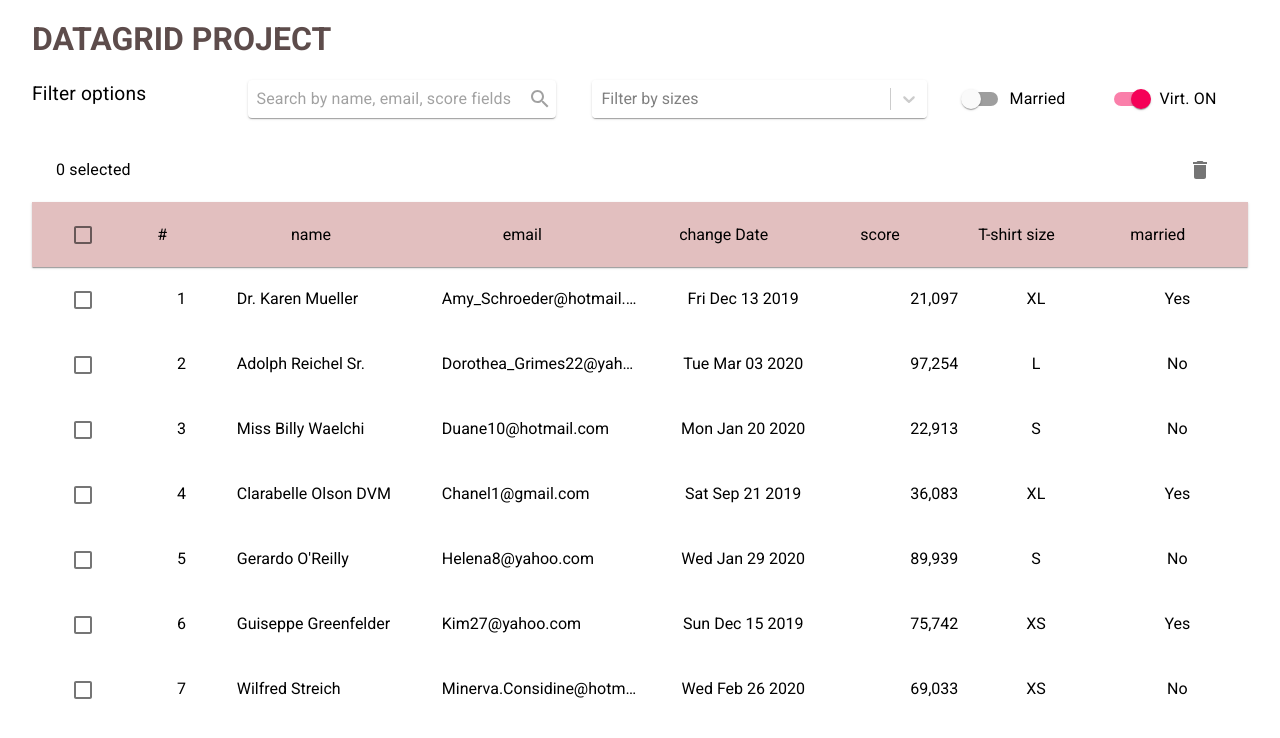
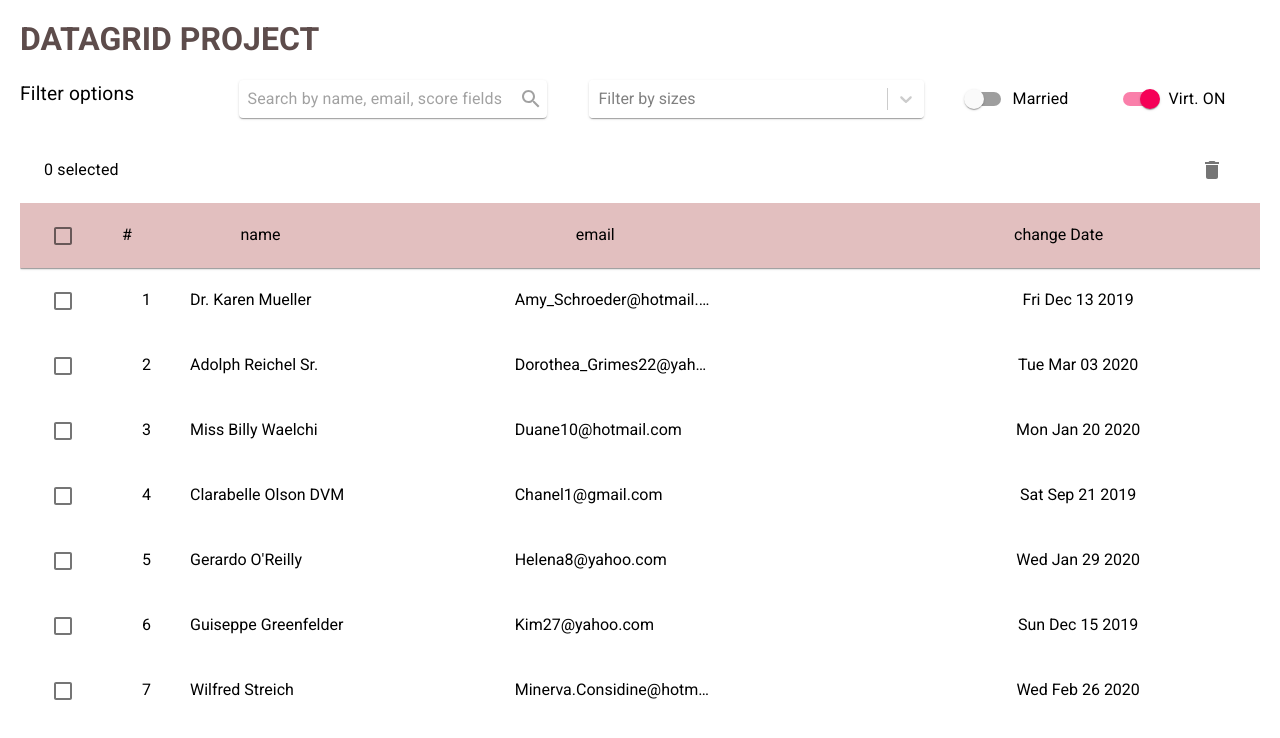
Before and after one commit to slolkunchik/datagrid, a React (Create React App) app: page / in a window 1280 px wide. Shown: the top 738 px of the page. Built offline with nearby package versions, Linux system fonts and the light colour scheme.

Commit message:
feat: add sticky for column and header

```diff
--- a/src/components/searchPanel/select/select-styles.module.css
+++ b/src/components/searchPanel/select/select-styles.module.css
@@ -1,6 +1,6 @@
 .select {
   width: 335px;
-  z-index: 3;
+  z-index: 5;
   box-shadow: 0px 2px 1px -1px rgba(0,0,0,0.2), 0px 1px 1px 0px rgba(0,0,0,0.14), 0px 1px 3px 0px rgba(0,0,0,0.12);
   border-radius: 4px;
   color: rgba(0, 0, 0, 0.87);
--- a/src/components/table/tableBodyVirtualized/TableBodyVirtualized.js
+++ /dev/null
@@ -1,33 +0,0 @@
-import React from 'react'
-import { FixedSizeList as List } from 'react-window'
-import TableRow from '../tableRow/TableRow'
-import AutoSizer from 'react-virtualized-auto-sizer'
-
-export default function TableBodyVirtualized({students, onSelectRow, selectedRows, isVirtualizationOn}) {
-  const Row = ({ index, style }) => {
-    const row = students[index]
-    return (
-      <TableRow
-        onSelectRow={onSelectRow}
-        selectedRows={selectedRows}
-        isVirtualizationOn={isVirtualizationOn}
-        style={style}
-        student={row}
-      />)
-  }
-
-  return (
-    <AutoSizer>
-      {({ width }) => (
-        <List
-          height={450}
-          itemSize={65}
-          width={width}
-          itemCount={students.length}
-        >
-          {Row}
-        </List>
-      )}
-    </AutoSizer>
-  )
-}
--- /dev/null
+++ b/src/components/table/tableBodyVirtualized/itemWrapper.js
@@ -0,0 +1,11 @@
+import React from 'react'
+
+const ItemWrapper = ({ data, index, style }) => {
+  const { ItemRenderer, stickyIndices } = data
+  if (stickyIndices && stickyIndices.includes(index)) {
+    return null;
+  }
+  return <ItemRenderer index={index} style={style} />;
+};
+
+export default ItemWrapper
--- /dev/null
+++ b/src/components/table/tableBodyVirtualized/stickyList.js
@@ -0,0 +1,14 @@
+import React, { createContext }  from 'react'
+import { FixedSizeList as List } from 'react-window'
+import ItemWrapper from './itemWrapper'
+
+export const StickyListContext = createContext()
+StickyListContext.displayName = 'StickyListContext'
+
+export const StickyList = ({ children, stickyIndices, ...rest }) => (
+  <StickyListContext.Provider value={{ ItemRenderer: children, stickyIndices }}>
+    <List itemData={{ ItemRenderer: children, stickyIndices }} {...rest}>
+      {ItemWrapper}
+    </List>
+  </StickyListContext.Provider>
+)
--- /dev/null
+++ b/src/components/table/tableBodyVirtualized/tableBodyVirtualized.js
@@ -0,0 +1,57 @@
+import React, {forwardRef }  from 'react'
+import TableRow from '../tableRow/TableRow'
+import AutoSizer from 'react-virtualized-auto-sizer'
+import TableHeadContainer from "../../../containers/tableContainer/tableHeadContainer/tableHeadContainer"
+import { StickyList, StickyListContext } from './stickyList'
+
+export default function TableBodyVirtualized({ children, stickyIndices, ...rest }) {
+  const {students, onSelectRow, selectedRows, isVirtualizationOn, handleSortClick, onSelectAll} = rest
+  const data = [null, ...students]
+
+  const Row = ({ index, style }) => {
+    const row = data[index]
+    return (
+      <TableRow
+        onSelectRow={onSelectRow}
+        selectedRows={selectedRows}
+        isVirtualizationOn={isVirtualizationOn}
+        style={style}
+        student={row}
+      />)
+  }
+
+  const StickyRow = () => (
+    <TableHeadContainer
+      handleSortClick={handleSortClick}
+      onSelectAll={onSelectAll}
+      selectedNumber={selectedRows.length}/>
+  );
+
+  const innerElementType = forwardRef(({ children, ...rest }, ref) => (
+    <StickyListContext.Consumer>
+      {() => (
+        <div ref={ref} {...rest}>
+            <StickyRow />
+          {children}
+        </div>
+      )}
+    </StickyListContext.Consumer>
+  ));
+
+  return (
+    <AutoSizer>
+      {({ width, height }) => (
+        <StickyList
+          height={height}
+          innerElementType={innerElementType}
+          itemCount={data.length}
+          itemSize={65}
+          width={width}
+          stickyIndices={[0]}
+        >
+          {Row}
+        </StickyList>
+      )}
+    </AutoSizer>
+  )
+}
--- a/src/components/table/tableHead/tableHead-styles.js
+++ b/src/components/table/tableHead/tableHead-styles.js
@@ -31,19 +31,33 @@ const useStyles = makeStyles({
   },
   tableHeadRow: {
     position: 'sticky',
+    zIndex: 3,
     top: 0,
     display: 'flex',
     height: 65,
     boxShadow: '0px 2px 1px -1px rgba(0,0,0,0.2), 0px 1px 1px 0px rgba(0,0,0,0.14), 0px 1px 3px 0px rgba(0,0,0,0.12)',
+    width: '200%',
   },
   checkbox: {
     width: 80,
+    flexGrow: 0,
+    position: 'sticky',
+    left: 0,
+    zIndex: 2,
   },
   id: {
     width: 75,
+    flexGrow: 0,
+    position: 'sticky',
+    left: 86,
+    zIndex: 2,
   },
   name: {
     width: 180,
+    flexGrow: 0,
+    position: 'sticky',
+    left: 167,
+    zIndex: 2,
   },
   changeDate: {
     width: 160,
--- a/src/components/table/tableRow/TableRow.js
+++ b/src/components/table/tableRow/TableRow.js
@@ -17,14 +17,30 @@ export default function TableRow({onSelectRow, selectedRows, isVirtualizationOn,
       })}
       onClick={event => onSelectRow(event, student.id)}
     >
-      <div className={clsx(classes.tableCell, classes.checkbox)}><Checkbox checked={isItemSelected}/></div>
-      <div className={clsx(classes.tableCell, classes.id)}>{student.id}</div>
-      <div className={clsx(classes.tableCell, classes.name)}>{student.name}</div>
-      <div className={classes.tableCell}><p className={classes.email}>{student.email}</p></div>
-      <div className={clsx(classes.tableCell, classes.date)}>{student.changeDate.toDateString('en-US')}</div>
-      <div className={clsx(classes.tableCell, classes.score)}>{student.score.toLocaleString('en-US')}</div>
-      <div className={clsx(classes.tableCell, classes.size)}>{student.size.value}</div>
-      <div className={clsx(classes.tableCell, classes.married)}>{student.isMarried ? 'Yes' : 'No'}</div>
+      <div className={clsx(classes.tableCell, classes.checkbox, {
+        [classes.selected]: isItemSelected,
+      })}><Checkbox checked={isItemSelected}/></div>
+      <div className={clsx(classes.tableCell, classes.id, {
+        [classes.selected]: isItemSelected,
+      })}><p>{student.id}</p></div>
+      <div className={clsx(classes.tableCell, classes.name, {
+        [classes.selected]: isItemSelected,
+      })}><p>{student.name}</p></div>
+      <div className={clsx(classes.tableCell, {
+        [classes.selected]: isItemSelected,
+      })}><p className={classes.email}>{student.email}</p></div>
+      <div className={clsx(classes.tableCell, classes.date, {
+        [classes.selected]: isItemSelected,
+      })}><p>{student.changeDate.toDateString('en-US')}</p></div>
+      <div className={clsx(classes.tableCell, classes.score, {
+        [classes.selected]: isItemSelected,
+      })}><p>{student.score.toLocaleString('en-US')}</p></div>
+      <div className={clsx(classes.tableCell, classes.size, {
+        [classes.selected]: isItemSelected,
+      })}><p>{student.size.value}</p></div>
+      <div className={clsx(classes.tableCell, classes.married, {
+        [classes.selected]: isItemSelected,
+      })}><p>{student.isMarried ? 'Yes' : 'No'}</p></div>
     </div>
 )
 }
--- a/src/components/table/tableRow/tableRow-styles.js
+++ b/src/components/table/tableRow/tableRow-styles.js
@@ -4,13 +4,14 @@ const useStyles = makeStyles({
   tableRow: {
     display: 'flex',
     '&:hover': {
-      backgroundColor: 'rgba(203,203,203,0.35)',
+      backgroundColor: 'rgb(201,201,201)',
     },
     flexWrap: 'nowrap',
     height: 65,
+    width: '200% !important',
   },
   tableCell: {
-    padding: 7,
+    padding: 3,
     flex: '1 0 auto',
     display: 'flex',
     flexWrap: 'nowrap',
@@ -19,9 +20,10 @@ const useStyles = makeStyles({
     overflow: 'hidden',
     textOverflow: 'ellipsis',
     minWidth: 0,
+    background: 'rgb(255,255,255)',
   },
   selected: {
-    backgroundColor: 'rgba(226,191,191,0.51)',
+    backgroundColor: 'rgb(240,240,240)',
   },
   email: {
     overflow: 'hidden',
@@ -31,15 +33,27 @@ const useStyles = makeStyles({
   },
   checkbox: {
     width: 80,
+    position: 'sticky',
+    left: 0,
+    zIndex: 1,
+    flexGrow: 0,
   },
   id: {
     width: 75,
+    position: 'sticky',
+    left: 86,
+    zIndex: 1,
+    flexGrow: 0,
   },
   name: {
     overflow: 'hidden',
     textOverflow: 'ellipsis',
     width: 180,
     justifyContent: 'flex-start',
+    position: 'sticky',
+    left: 167,
+    zIndex: 1,
+    flexGrow: 0,
   },
   date: {
     width: 160,
--- a/src/containers/tableContainer/table-styles.js
+++ b/src/containers/tableContainer/table-styles.js
@@ -3,10 +3,16 @@ import {makeStyles} from '@material-ui/core/styles'
 const useStyles = makeStyles({
   table: {
     margin: '0 auto',
-    minWidth: 1115,
+    overflow: 'scroll',
+    height: '65vh'
   },
   container: {
-    maxHeight: 450,
+    margin: '0 auto',
+    width: '100%',
+    height: '65vh',
+  },
+  divider: {
+    height: 1,
   }
 });
 
--- a/src/containers/tableContainer/tableContainer.js
+++ b/src/containers/tableContainer/tableContainer.js
@@ -2,7 +2,7 @@ import React, {useState} from 'react'
 import {useDispatch, useSelector} from 'react-redux'
 import TableHeadContainer from './tableHeadContainer/tableHeadContainer'
 import TableBody from '../../components/table/tableBody/TableBody'
-import TableBodyVirtualized from '../../components/table/tableBodyVirtualized/TableBodyVirtualized'
+import TableBodyVirtualized from '../../components/table/tableBodyVirtualized/tableBodyVirtualized'
 import useStyles from './table-styles'
 import {sortDesc, sortAsc} from '../../utils/sortUtils'
 import _ from 'lodash'
@@ -90,30 +90,36 @@ export default function CustomTableContainer() {
 
   return (
     <>
+      <div
+        className={classes.container}>
         <DeletePanel
           selectedNumber={selectedRows.length}
           onDeleteClick={handleDeleteClick}
         />
-      <div
-        className={classes.container}>
-        <div
-          className={classes.table}
-          aria-label="sticky table">
+          {isVirtualizationOn
+            ? <>
+            <div className={classes.divider}></div>
+            <TableBodyVirtualized isVirtualizationOn={isVirtualizationOn}
+                                    students={filteredStudents}
+                                    selectedRows={selectedRows}
+                                    onSelectRow={handleSelectRow}
+                                    handleSortClick={handleSortClick}
+                                    onSelectAll={handleSelectAllClick}
+            />
+            </>
+            : <div
+              className={classes.table}>
               <TableHeadContainer
                 handleSortClick={handleSortClick}
                 onSelectAll={handleSelectAllClick}
                 selectedNumber={selectedRows.length}/>
-          {isVirtualizationOn
-            ? <TableBodyVirtualized isVirtualizationOn={isVirtualizationOn}
+              <TableBody isVirtualizationOn={isVirtualizationOn}
                            students={filteredStudents}
                            selectedRows={selectedRows}
                            onSelectRow={handleSelectRow}/>
-            : <TableBody isVirtualizationOn={isVirtualizationOn}
-                         students={filteredStudents}
-                         selectedRows={selectedRows}
-                         onSelectRow={handleSelectRow}/>
+            </div>
           }
-        </div>
+
       </div>
     </>
   );
--- a/src/index.css
+++ b/src/index.css
@@ -1,11 +1,13 @@
 body {
   box-sizing: border-box;
-  margin: 0;
+  margin: 0 20px 20px 20px;
   padding: 0;
   font-family: 'Roboto', 'Arial', sans-serif;
+  background: #FFFFFF;
+  overflow: hidden;
 }
 
 .rootContainer {
   margin: 0 auto;
-  width: 95%;
+  width: 100%;
 }
```
Lines whose indentation alone changed are shown as unchanged.
